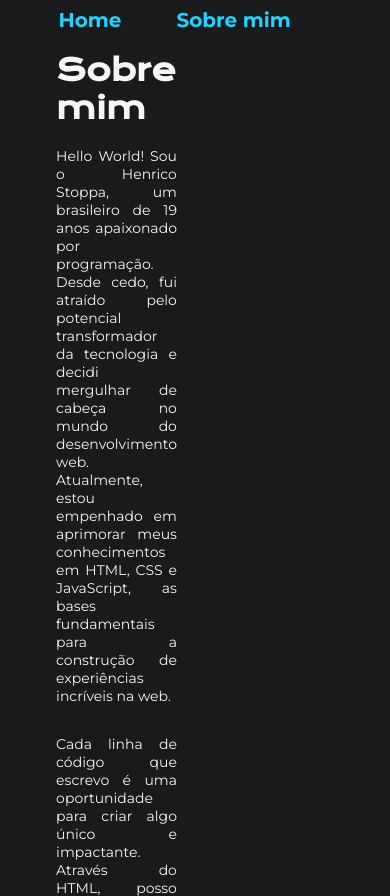
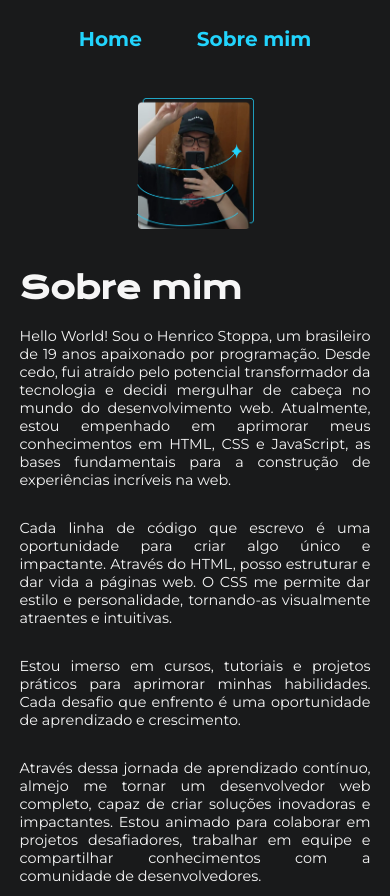
Before and after one commit to HenricoStoppa/simple-portfolio-example-2.0, a plain HTML site: page pages/about.html in a window 390 px wide. Shown: the top 896 px of the page. Drawn offline with nearby package versions, Linux system fonts and the light colour scheme.

Commit message:
Making it responsive

```diff
--- a/styles/about.css
+++ b/styles/about.css
@@ -22,7 +22,7 @@ nav {
 nav a {
     font-family: 'Montserrat', sans-serif;
     font-weight: bold;
-    font-size: 20px;
+    font-size: 1.25rem;
     color: #22D4FD;
     text-decoration: none;
 }
@@ -38,14 +38,14 @@ main {
 }
 
 .infos {
-    width: 615px;
+    width: 50%;
 
     text-align: justify;
 }
 
 #page-title {
     font-family: 'Krona One', sans-serif;
-    font-size: 30px;
+    font-size: 1.9rem;
     color: #F6F6F6;
 
     margin-bottom: 20px;
@@ -55,7 +55,7 @@ main {
     margin-bottom: 30px;
 
     font-family: 'Montserrat', sans-serif;
-    font-size: 14px;
+    font-size: .9rem;
     color: #F6F6F6;
 }
 
@@ -69,7 +69,7 @@ footer {
     padding: 15px;
 
     font-family: 'Montserrat', sans-serif;
-    font-size: 14px;
+    font-size: .9rem;
     color: #191a1b;
 
     display: flex;
@@ -82,3 +82,23 @@ footer a {
     color: #191a1b;
     text-decoration: none;
 }
+
+@media (max-width: 1200px) {
+    header {
+        padding: 7%;
+    }
+
+    nav {
+        justify-content: center;
+    }
+
+    main {
+        padding: 5%;
+
+       flex-direction: column-reverse;
+    }
+
+    .infos {
+        width: auto;
+    }
+}
```
